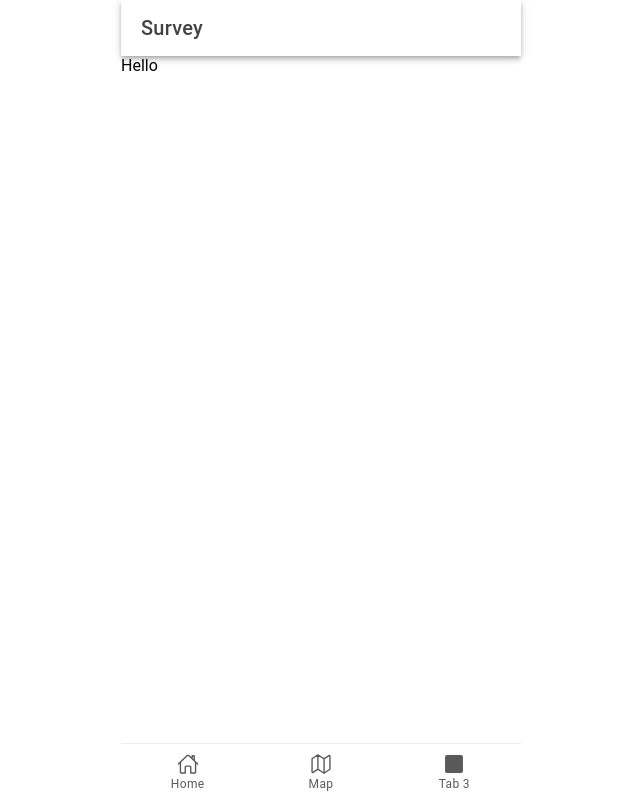
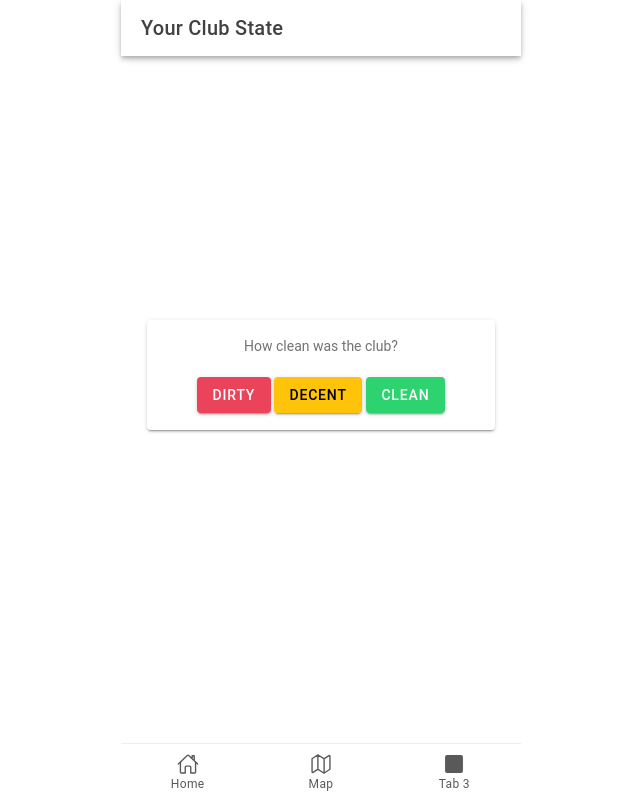
Before and after one commit to ConnorCable/club-state, a React (Vite) app: page /survey in a window 1280 px wide. Shown: the whole page, without its empty margins (319-959 px from the left). Built offline with nearby package versions, Linux system fonts and the light colour scheme.

Commit message:
added simple cards and buttons

```diff
--- a/src/components/SurveyModal.tsx
+++ b/src/components/SurveyModal.tsx
@@ -1,6 +1,10 @@
 import {
   IonButton,
   IonButtons,
+  IonCard,
+  IonCardContent,
+  IonCardHeader,
+  IonCardTitle,
   IonContent,
   IonHeader,
   IonModal,
@@ -9,15 +13,77 @@ import {
   IonToolbar,
 } from "@ionic/react";
 
+import { Swiper, SwiperSlide } from "swiper/react";
+
+import './components.css'
 export const SurveyModal: React.FC = () => {
   return (
-    <IonPage>
+    <IonPage className="">
       <IonHeader>
         <IonToolbar>
-          <IonTitle>Survey</IonTitle>
+          <IonTitle>Your Club State</IonTitle>
         </IonToolbar>
       </IonHeader>
-      <IonContent>Hello</IonContent>
+      <IonContent className="centeredSurvey">
+            <IonCardContent>
+                <Swiper>
+                    <SwiperSlide className="surveyCard">
+                        <IonCard>
+                            <IonCardHeader className="ion-text-center">
+                                How clean was the club?
+                            </IonCardHeader>
+                            <IonCardContent className="ion-text-center">
+                                <IonButton color="danger">
+                                    Dirty
+                                </IonButton>
+                                <IonButton color="warning">
+                                    Decent
+                                </IonButton>
+                                <IonButton color="success">
+                                    Clean
+                                </IonButton>
+                            </IonCardContent>
+                        </IonCard>
+                    </SwiperSlide >
+                    <SwiperSlide className="surveyCard">
+                    <IonCard>
+                            <IonCardHeader className="ion-text-center">
+                                How clean was the club?
+                            </IonCardHeader>
+                            <IonCardContent className="ion-text-center">
+                                <IonButton color="danger">
+                                    Dirty
+                                </IonButton>
+                                <IonButton color="warning">
+                                    Decent
+                                </IonButton>
+                                <IonButton color="success">
+                                    Clean
+                                </IonButton>
+                            </IonCardContent>
+                        </IonCard>
+                    </SwiperSlide>
+                    <SwiperSlide className="surveyCard">
+                    <IonCard>
+                            <IonCardHeader className="ion-text-center">
+                                How clean was the club?
+                            </IonCardHeader>
+                            <IonCardContent className="ion-text-center">
+                                <IonButton color="danger">
+                                    Dirty
+                                </IonButton>
+                                <IonButton color="warning">
+                                    Decent
+                                </IonButton>
+                                <IonButton color="success">
+                                    Clean
+                                </IonButton>
+                            </IonCardContent>
+                        </IonCard>
+                    </SwiperSlide>
+                </Swiper>
+            </IonCardContent>
+      </IonContent>
     </IonPage>
   );
 };
--- a/src/components/components.css
+++ b/src/components/components.css
@@ -14,3 +14,16 @@
     margin-top: -50px;
     margin-left: -100px;
   }
+
+.centeredSurvey {
+  position: fixed;
+    top: 40%;
+    margin-top: -50px;
+    margin-left: -100px;
+
+}
+
+.surveyCard {
+  height: 200px;
+  width: 200px;
+}
```
